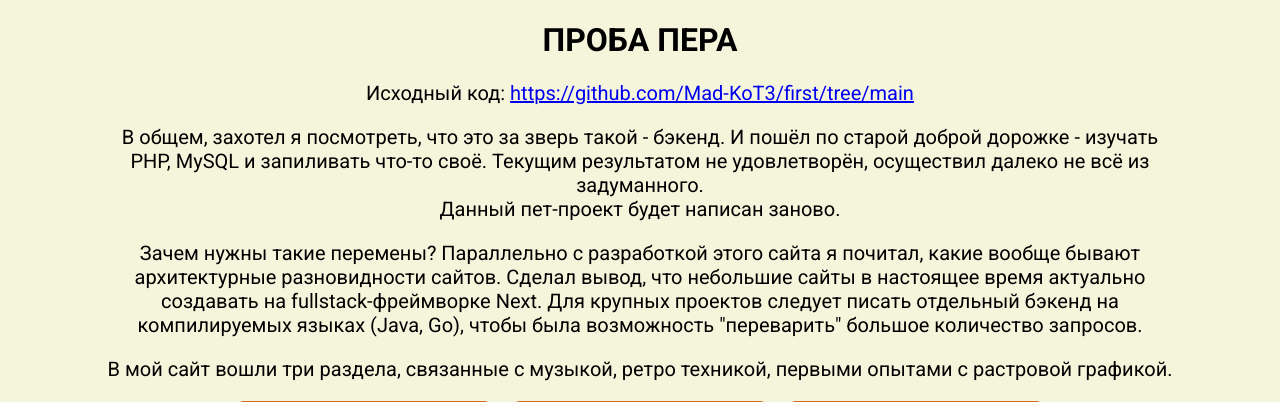
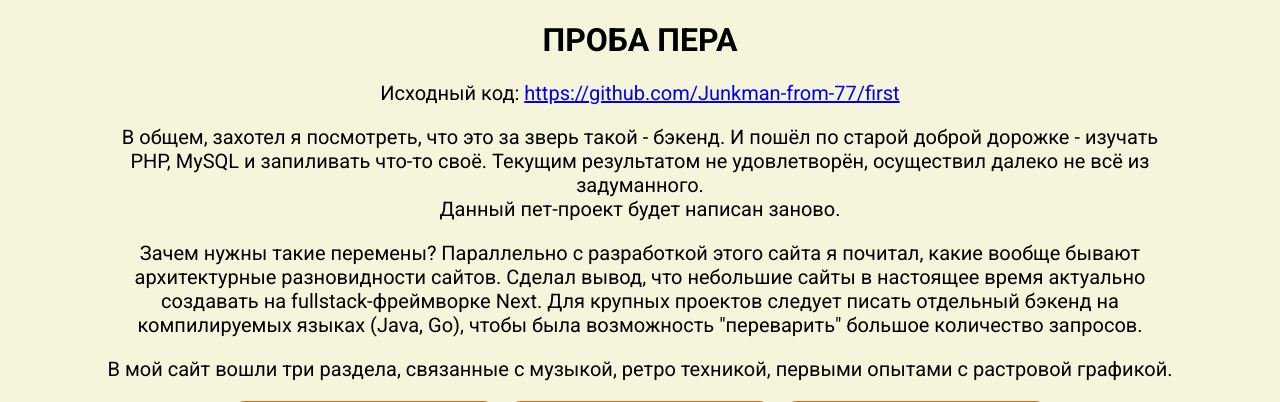
Before and after one commit to Junkman-from-77/first, a PHP site: page / in a window 1280 px wide. Shown: the top 402 px of the page. Run offline with PHP 8.4, Linux system fonts and the light colour scheme.

Commit message:
Update index.php

```diff
--- a/index.php
+++ b/index.php
@@ -12,7 +12,7 @@
     <div id="wrapper">
     <header>
         <h1>ПРОБА ПЕРА</h1>
-	<p>Исходный код: <a  href="https://github.com/Mad-KoT3/first/tree/main" target="_blank">https://github.com/Mad-KoT3/first/tree/main</a></p>
+	<p>Исходный код: <a  href="https://github.com/Junkman-from-77/first" target="_blank">https://github.com/Junkman-from-77/first</a></p>
 	<p>В общем, захотел я посмотреть, что это за зверь такой - бэкенд. И пошёл по старой доброй дорожке - изучать PHP, MySQL и запиливать что-то своё. Текущим результатом не удовлетворён, осуществил далеко не всё из задуманного.<br>
 	Данный пет-проект будет написан заново.</p>
 	<p>Зачем нужны такие перемены? Параллельно с разработкой этого сайта я почитал, какие вообще бывают архитектурные разновидности сайтов. Сделал вывод, что небольшие сайты в настоящее время актуально создавать на fullstack-фреймворке Next. Для крупных проектов следует писать отдельный бэкенд на компилируемых языках (Java, Go), чтобы была возможность "переварить" большое количество запросов.</p>
```
